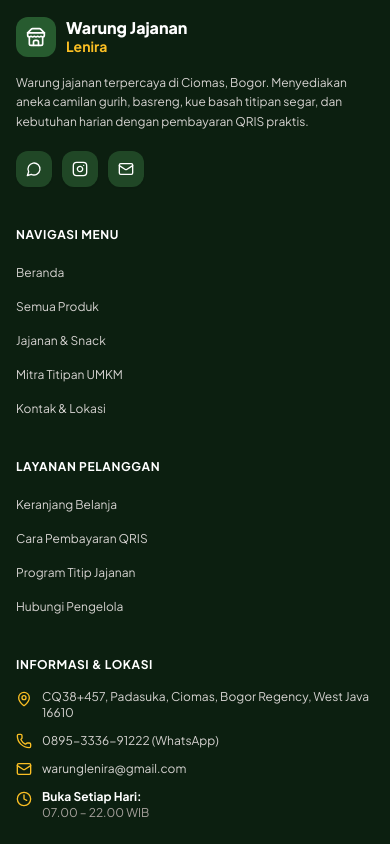
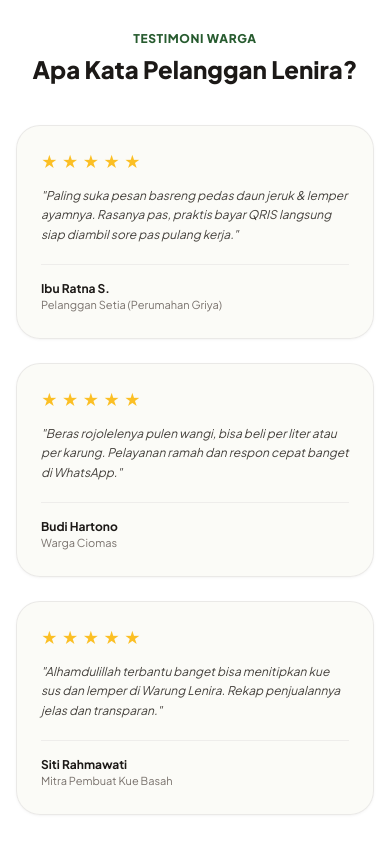
Before and after one commit to rajibjugi02-ctrl/Warung, a React (Vite) app in the folder frontend/: page / in a window 390 px wide. Shown: the part 3380-4224 px from the top of the page. Built offline with nearby package versions, Linux system fonts and the light colour scheme; no server answers.

Commit message:
fix: restore homepage testimonials and remove sandbox simulate button from payment page

```diff
--- a/frontend/src/pages/HomePage.tsx
+++ b/frontend/src/pages/HomePage.tsx
@@ -38,6 +38,26 @@ const trustFeatures = [
   },
 ];
 
+const customerStories = [
+  {
+    name: 'Ibu Ratna S.',
+    role: 'Pelanggan Setia (Perumahan Griya)',
+    comment: 'Paling suka pesan basreng pedas daun jeruk & lemper ayamnya. Rasanya pas, praktis bayar QRIS langsung siap diambil sore pas pulang kerja.',
+    rating: 5,
+  },
+  {
+    name: 'Budi Hartono',
+    role: 'Warga Ciomas',
+    comment: 'Beras rojolelenya pulen wangi, bisa beli per liter atau per karung. Pelayanan ramah dan respon cepat banget di WhatsApp.',
+    rating: 5,
+  },
+  {
+    name: 'Siti Rahmawati',
+    role: 'Mitra Pembuat Kue Basah',
+    comment: 'Alhamdulillah terbantu banget bisa menitipkan kue sus dan lemper di Warung Lenira. Rekap penjualannya jelas dan transparan.',
+    rating: 5,
+  },
+];
 
 const defaultHeroSettings = {
   heroBadge: 'Warung Sembako & Jajanan Resmi Lenira',
@@ -472,6 +492,42 @@ const HomePage: React.FC = () => {
         </div>
       </section>
 
+      {/* ================= TESTIMONIALS ================= */}
+      <section className="py-14 bg-white border-t border-stone-200/80">
+        <div className="max-w-7xl mx-auto px-4 sm:px-6">
+          <div className="text-center max-w-xl mx-auto mb-10">
+            <span className="text-xs font-extrabold text-warung-700 uppercase tracking-wider">Testimoni Warga</span>
+            <h2 className="text-2xl sm:text-3xl font-extrabold text-stone-900 mt-1">Apa Kata Pelanggan Lenira?</h2>
+          </div>
+
+          <div className="grid sm:grid-cols-3 gap-6">
+            {customerStories.map((story, idx) => (
+              <div
+                key={idx}
+                className="flex flex-col justify-between p-6 bg-cream-50/80 rounded-3xl border border-stone-200/80 hover:border-warung-300 transition-colors shadow-subtle"
+              >
+                <div>
+                  <div className="flex items-center gap-1 text-amber-400 mb-3">
+                    {Array(story.rating)
+                      .fill(null)
+                      .map((_, i) => (
+                        <span key={i}>★</span>
+                      ))}
+                  </div>
+                  <p className="text-xs sm:text-sm text-stone-700 leading-relaxed italic">
+                    "{story.comment}"
+                  </p>
+                </div>
+                <div className="mt-5 pt-4 border-t border-stone-200/60">
+                  <div className="font-bold text-xs text-stone-900">{story.name}</div>
+                  <div className="text-[11px] text-stone-500">{story.role}</div>
+                </div>
+              </div>
+            ))}
+          </div>
+        </div>
+      </section>
+
       {/* Floating WhatsApp Quick Action Button */}
       <a
         href="https://wa.me/62895333691222?text=Halo%20Warung%20Lenira%2C%20saya%20mau%20tanya%20produk%20jajanan"
--- a/frontend/src/pages/PaymentPage.tsx
+++ b/frontend/src/pages/PaymentPage.tsx
@@ -10,7 +10,6 @@ import {
   ExternalLink,
   Smartphone,
   Building,
-  Zap,
   Download,
   ArrowLeft,
 } from 'lucide-react';
@@ -28,7 +27,6 @@ const PaymentPage: React.FC = () => {
   const [payment, setPayment] = useState<Payment | null>(null);
   const [loading, setLoading] = useState(true);
   const [timeLeft, setTimeLeft] = useState<number>(0);
-  const [simulating, setSimulating] = useState(false);
   const [copied, setCopied] = useState(false);
   const pollInterval = useRef<ReturnType<typeof setInterval> | null>(null);
   const confettiTriggered = useRef(false);
@@ -105,19 +103,6 @@ const PaymentPage: React.FC = () => {
     return () => clearInterval(timer);
   }, [timeLeft]);
 
-  const handleSimulateSuccess = async () => {
-    if (!orderId) return;
-    setSimulating(true);
-    try {
-      await api.post('/payments/simulate-success', { orderId });
-      showToast('Simulasi pembayaran berhasil! Memperbarui status...', 'success');
-      setTimeout(() => fetchStatus(), 1000);
-    } catch (err: any) {
-      showToast(err.response?.data?.message || 'Simulasi gagal.', 'error');
-    } finally {
-      setSimulating(false);
-    }
-  };
 
   const copyText = (text: string) => {
     navigator.clipboard.writeText(text);
@@ -420,20 +405,7 @@ Mohon segera diproses ya, terima kasih!`;
               </a>
             </div>
 
-            {/* Sandbox Simulate Button */}
-            <div className="mt-5 pt-4 border-t border-stone-100">
-              <button
-                onClick={handleSimulateSuccess}
-                disabled={simulating}
-                className="w-full flex items-center justify-center gap-2 py-3 bg-stone-900 hover:bg-stone-800 text-white text-xs font-bold rounded-2xl transition-all shadow-sm disabled:opacity-60 active:scale-98"
-              >
-                {simulating ? (
-                  <><RefreshCw className="w-4 h-4 animate-spin" /> Memproses Verifikasi...</>
-                ) : (
-                  <><Zap className="w-4 h-4 text-amber-400" /> 🧪 Simulasi Selesaikan Pembayaran (Test Mode)</>
-                )}
-              </button>
-            </div>
+
           </div>
         )}
 
```
